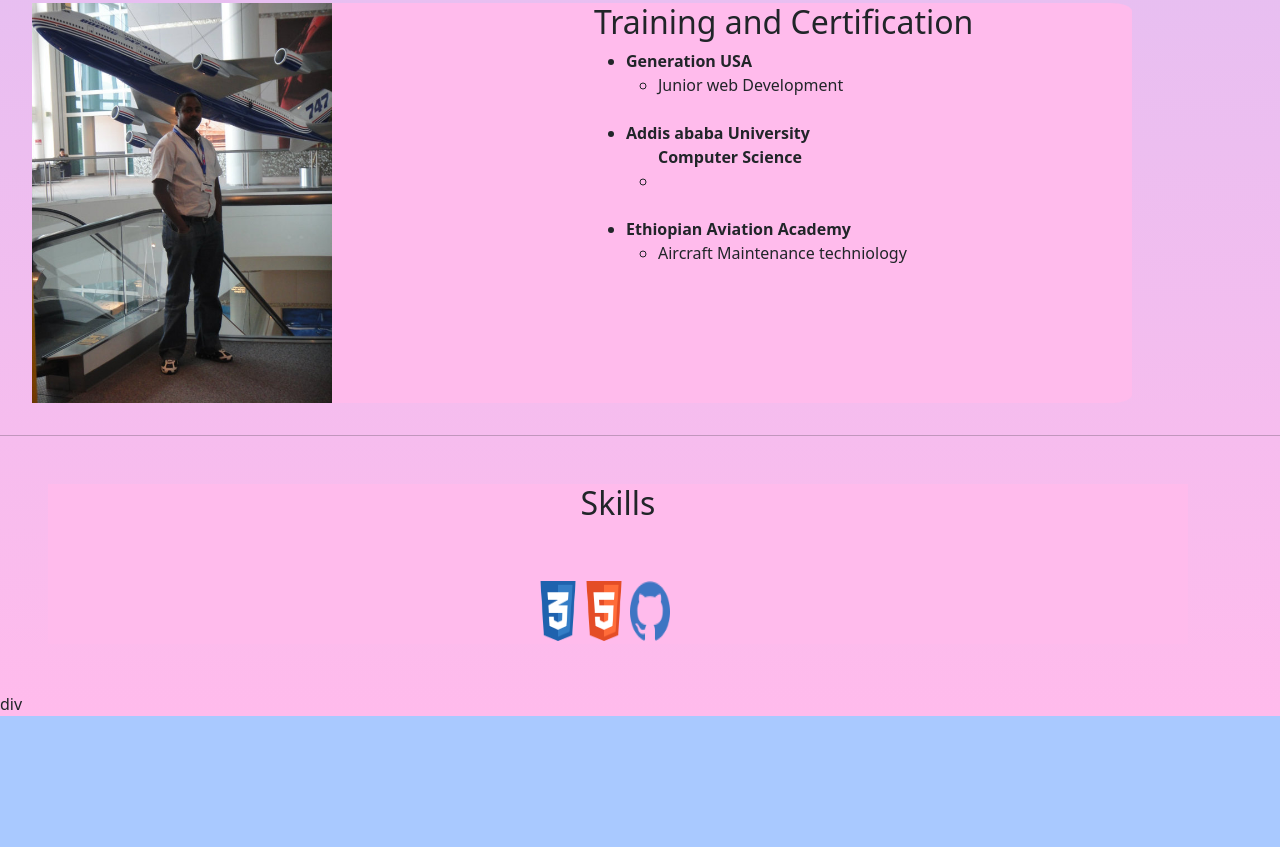
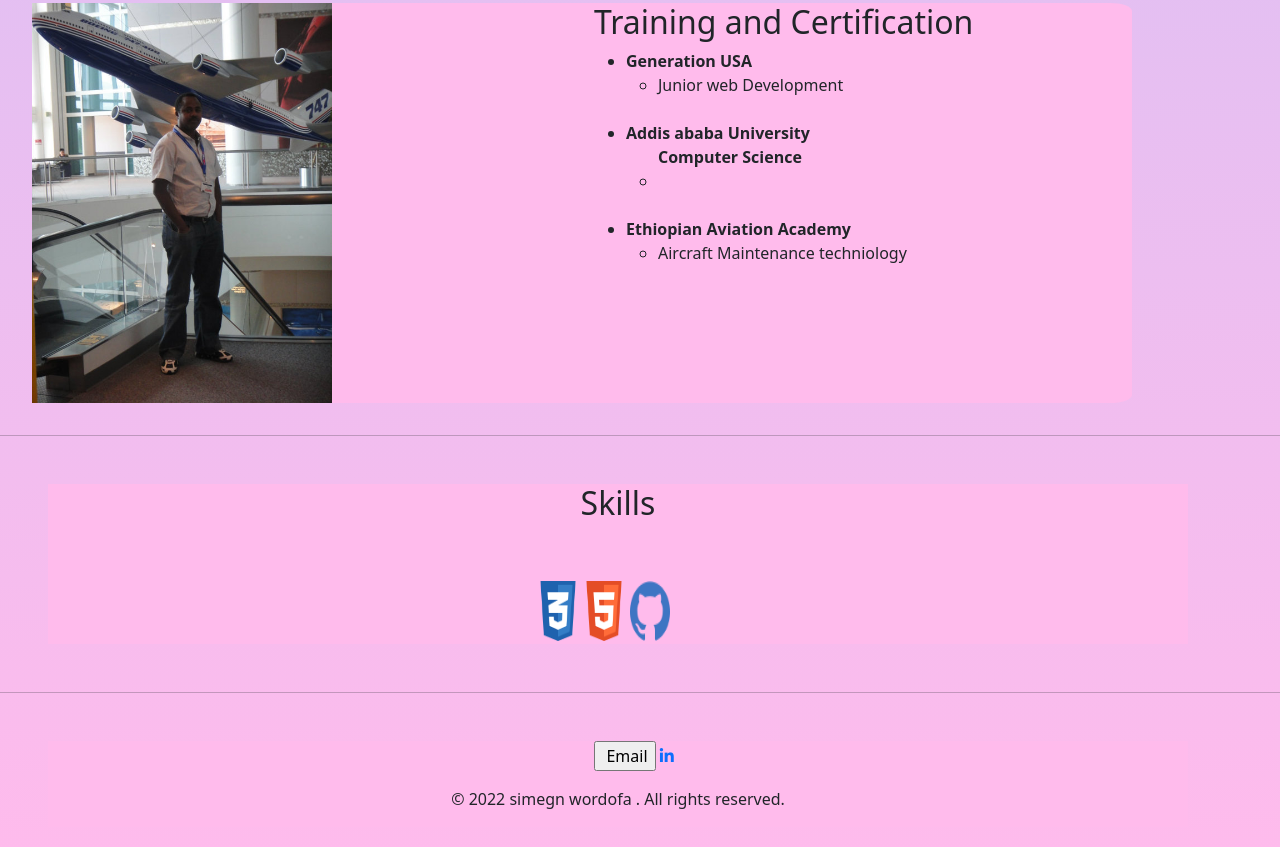
Before and after one commit to simegne/portfolio, a plain HTML site: page index.html in a window 1280 px wide. Shown: the part 1949-2796 px from the top of the page. Before the commit the page ends 2665 px from the top, so only its background shows below. Drawn offline with nearby package versions, Linux system fonts and the light colour scheme.

Commit message:
first commit

```diff
--- a/index.html
+++ b/index.html
@@ -29,11 +29,11 @@
 
             <div class="collapse navbar-collapse justify-content-center" id="navbarSupportedContent">
               <ul class="navbar-nav mr-auto">
-                <li class="nav-item active">
-                  <a class="nav-link" href="#About-me">About Me</a>
+                <li class="nav-item">
+                  <a class="nav-link"  href="#About-me">About Me</a>
                 </li>
                 <li class="nav-item">
-                  <a class="nav-link" href="#Contact-me">Contact Me</a>
+                  <a class="nav-link" href="#contact-me">Contact Me</a>
                 </li>
                 <li class="nav-item">
                   <a class="nav-link" href="#Experiance">Experiance</a>
@@ -52,7 +52,7 @@
         <!--jumbotro photo and name-->
         <div class=" jumb-holder">
             <div class="jumbotron">
-            <img class="mypic"    src="resource/image/jerry.jpg" alt=""></a>
+            <img class="mypic"    src="resource/image/jerry1.jpg" alt=""></a>
             <div class="nameand-title">
                 <h1 class="display-4">Simegne Wordofa </h1>
                 <h3 id="title"> a Web Developer</h3>
@@ -265,7 +265,7 @@
 
             </div>
             <div class="col-6">
-                <h2>Skills</h2>
+                <h2 id="Skill">Skills</h2>
             </div>
             <div class="col-3">
 
@@ -293,9 +293,47 @@
 
 
     </div>
-    <footer>
-        div
-    </footer>
+    <hr>
+    <footer id="contact-me">
+
+		<div class="container">
+
+			<div class="row">
+
+				<div class="col-md-12">
+
+					<ul class="footer-list">
+
+						<form  action="mailto:simegne@yahoo.com" method="post" enctype="text/plain"></form>
+
+</form>
+						<input type="submit" name="" value=" Email" >
+                        </form>
+						<a href="https://www.linkedin.com/feed/" class="email-lnk"><i class='fa fa-linkedin'></i></a>
+
+					</ul>
+
+				</div>
+
+			</div>
+
+			<div class="row">
+
+				<div class="col-md-12">
+
+
+
+					<p>© 2022 simegn wordofa . All rights reserved.</p>
+
+				</div>
+
+			</div>
+
+		</div>
+
+	</footer>
+
+
 
 </body>
 </html>
--- a/resource/style.css
+++ b/resource/style.css
@@ -124,3 +124,6 @@ img{
     width:1100px;
     height:300px
 }
+.footer-list{
+    display:inline-block
+}
```
Also changed, not shown: resource/image/jerry1.jpg (added).
